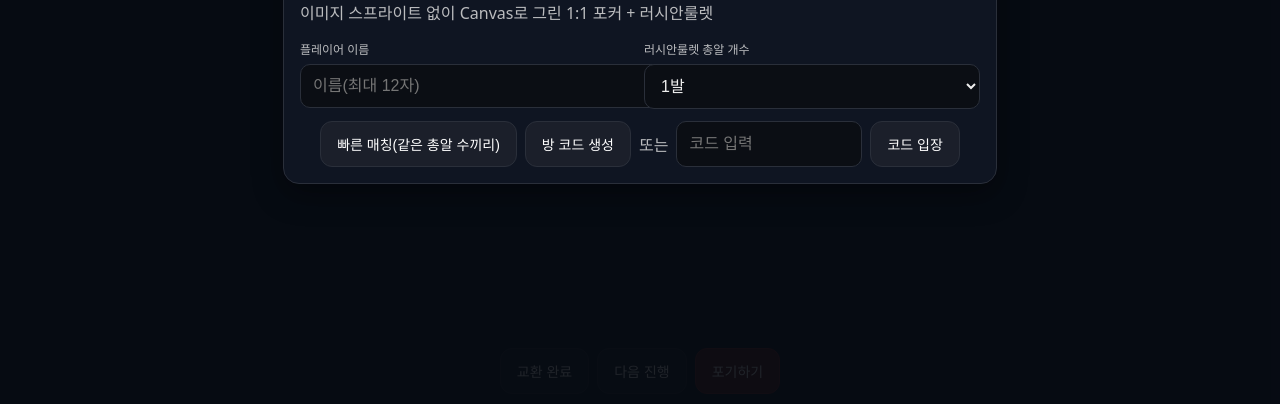
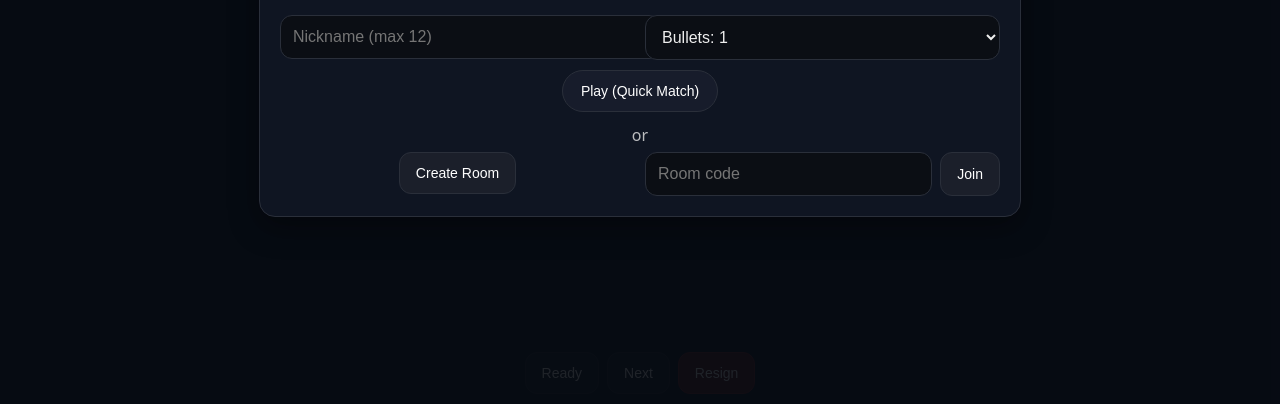
Before and after one commit to kominho4576-commits/HOLDEMnSHOT, a website: page index.html in a window 1280 px wide. Shown: the part 397-801 px from the top of the page. Drawn offline with Linux system fonts and the light colour scheme.

Commit message:
Update index.html

```diff
--- a/index.html
+++ b/index.html
@@ -1,5 +1,5 @@
 <!doctype html>
-<html lang="ko">
+<html lang="en">
 <head>
   <meta charset="utf-8"/>
   <meta name="viewport" content="width=device-width,initial-scale=1,maximum-scale=1,user-scalable=no,viewport-fit=cover"/>
@@ -9,35 +9,44 @@
   <style>
     :root { --banner-h: 64px; }
     @media (min-width: 768px){ :root { --banner-h: 90px; } }
-    html,body{margin:0;height:100%;background:#0b0e14;color:#e6e6e6;font-family:system-ui,-apple-system,'Segoe UI',Roboto,'Noto Sans KR',sans-serif;}
+    html,body{margin:0;height:100%;background:#0b0e14;color:#e6e6e6;font-family:system-ui,-apple-system,'Segoe UI',Roboto,'Noto Sans',sans-serif;}
     body{padding-top: env(safe-area-inset-top); padding-bottom: env(safe-area-inset-bottom);}
     #banner{height:var(--banner-h);display:flex;align-items:center;justify-content:center;background:#0b0e14;border-bottom:1px solid #222;position:sticky;top:0;z-index:3;}
     #wrap{position:relative;height:calc(100dvh - var(--banner-h) - env(safe-area-inset-top));}
     canvas{display:block;width:100%;height:100%;background:#0b0e14;touch-action:manipulation}
+    /* top chips */
     #topbar{position:absolute;top:8px;left:50%;transform:translateX(-50%);display:flex;gap:8px;z-index:2;flex-wrap:wrap;justify-content:center}
     .chip{background:#101420;border:1px solid #2a2f3a;border-radius:10px;padding:6px 10px;font-size:12px}
-    #log{position:absolute;left:8px;top:8px;width:min(320px,40vw);max-height:30vh;overflow:auto;font-size:12px;padding:8px;background:#101420;border:1px solid #2a2f3a;border-radius:10px;z-index:2;display:none}
+    /* bottom buttons */
+    #uiBottom{position:absolute;inset:auto 0 0 0;display:flex;gap:8px;padding:10px;justify-content:center;z-index:2;pointer-events:none;flex-wrap:wrap}
+    #uiBottom .btn{pointer-events:auto}
     .btn{background:#1b1f2a;border:1px solid #2a2f3a;color:#fff;padding:12px 16px;border-radius:12px;cursor:pointer;font-size:14px}
     .btn:disabled{opacity:.4;cursor:not-allowed}
-    #uiBottom{position:absolute;inset:auto 0 0 0;display:flex;gap:8px;padding:10px;justify-content:center;z-index:2;pointer-events:none;flex-wrap:wrap}
-    #uiBottom .btn{pointer-events:auto}
-    /* 오버레이 */
+    .danger{background:#5a1f1f;border-color:#7a2b2b}
+    /* overlays */
     .overlay{position:absolute;inset:0;display:flex;align-items:center;justify-content:center;background:rgba(5,8,14,.75);z-index:4}
-    .panel{width:min(680px,92vw);background:#0f1522;border:1px solid #2a2f3a;border-radius:16px;padding:16px;box-shadow:0 10px 30px rgba(0,0,0,.4)}
-    .row{display:flex;gap:8px;flex-wrap:wrap}
-    .col{flex:1 1 200px}
-    input,select{width:100%;background:#0b0e14;color:#eee;border:1px solid #2a2f3a;border-radius:10px;padding:12px;font-size:16px}
-    h1,h2{margin:.3em 0}
+    .panel{width:min(720px,92vw);background:#0f1522;border:1px solid #2a2f3a;border-radius:16px;padding:20px;box-shadow:0 10px 30px rgba(0,0,0,.4)}
+    .row{display:flex;gap:10px;flex-wrap:wrap}
+    .col{flex:1 1 240px}
+    input,select{width:100%;background:#0b0e14;color:#eee;border:1px solid #2a2f3a;border-radius:12px;padding:12px;font-size:16px}
+    h1{margin:.2em 0;font-weight:800;letter-spacing:.5px}
+    .subtitle{opacity:.85;margin:.6em 0 1em}
     .center{display:flex;gap:8px;justify-content:center;flex-wrap:wrap}
-    .label{font-size:12px;opacity:.8;margin-bottom:6px}
-    .hero{font-size:18px}
-    .danger{background:#5a1f1f;border-color:#7a2b2b}
-    .ok{background:#1f5a2b;border-color:#2b7a3a}
     .muted{opacity:.8}
+    /* home hero like slither */
+    .logo{font-size:48px;font-weight:900;letter-spacing:.5px;background:linear-gradient(90deg,#8a7cff,#2dd4bf);-webkit-background-clip:text;background-clip:text;color:transparent;text-shadow:0 4px 20px rgba(45,212,191,.15)}
+    .pill{border-radius:24px;padding:12px 18px;background:#171c2b;border:1px solid #2a2f3a}
+    /* spinner */
+    .spinner{width:56px;height:56px;border-radius:50%;border:6px solid rgba(255,255,255,.15);border-top-color:#8a7cff;animation:spin 0.9s linear infinite;margin:16px auto}
+    @keyframes spin{to{transform:rotate(360deg)}}
   </style>
 </head>
 <body>
-  <div id="banner"><div style="width:728px;max-width:92vw;height:100%;display:flex;align-items:center;justify-content:center"><span class="muted">[Banner Ad Slot]</span></div></div>
+  <div id="banner">
+    <div style="width:728px;max-width:92vw;height:100%;display:flex;align-items:center;justify-content:center">
+      <span class="muted">[Banner Ad Slot]</span>
+    </div>
+  </div>
 
   <div id="wrap">
     <canvas id="game"></canvas>
@@ -48,57 +57,71 @@
       <div class="chip" id="ws">WS: auto</div>
     </div>
 
-    <pre id="log"></pre>
-
     <div id="uiBottom">
-      <button class="btn" id="btnExchange" disabled>교환 완료</button>
-      <button class="btn" id="btnNext" disabled>다음 진행</button>
-      <button class="btn danger" id="btnResign" disabled>포기하기</button>
+      <button class="btn" id="btnReady" disabled>Ready</button>
+      <button class="btn" id="btnNext"  disabled>Next</button>
+      <button class="btn danger" id="btnResign" disabled>Resign</button>
     </div>
 
-    <!-- ▶ 입장/설정 오버레이 -->
-    <div class="overlay" id="ovrLobby">
-      <div class="panel">
-        <h1>Hold’em&SHOT (.io)</h1>
-        <p class="muted">이미지 스프라이트 없이 Canvas로 그린 1:1 포커 + 러시안룰렛</p>
-        <div class="row">
+    <!-- Home / Lobby -->
+    <div class="overlay" id="ovrHome">
+      <div class="panel" style="text-align:center">
+        <div class="logo">Hold’em & SHOT</div>
+        <div class="subtitle">1v1 Hold’em + Russian Roulette</div>
+
+        <div class="row" style="margin:10px 0 6px">
           <div class="col">
-            <div class="label">플레이어 이름</div>
-            <input id="inpName" maxlength="12" placeholder="이름(최대 12자)" />
+            <input id="inpName" maxlength="12" placeholder="Nickname (max 12)"/>
           </div>
           <div class="col">
-            <div class="label">러시안룰렛 총알 개수</div>
-            <select id="selBullets">
-              <option value="1">1발</option>
-              <option value="2">2발</option>
-              <option value="3">3발</option>
+            <select id="selBullets" title="Bullets">
+              <option value="1">Bullets: 1</option>
+              <option value="2">Bullets: 2</option>
+              <option value="3">Bullets: 3</option>
             </select>
           </div>
         </div>
-        <div class="center" style="margin-top:12px">
-          <button class="btn" id="btnQuick">빠른 매칭(같은 총알 수끼리)</button>
-          <button class="btn" id="btnCreate">방 코드 생성</button>
-          <span style="align-self:center" class="muted">또는</span>
-          <input id="inpCode" placeholder="코드 입력" style="width:160px"/>
-          <button class="btn" id="btnJoin">코드 입장</button>
+
+        <div class="center" style="margin-top:10px">
+          <button class="btn pill" id="btnPlay">Play (Quick Match)</button>
+        </div>
+
+        <div class="center muted" style="margin:12px 0 6px">or</div>
+
+        <div class="row">
+          <div class="col">
+            <button class="btn" id="btnCreate">Create Room</button>
+          </div>
+          <div class="col" style="display:flex;gap:8px">
+            <input id="inpCode" placeholder="Room code" style="flex:1"/>
+            <button class="btn" id="btnJoin">Join</button>
+          </div>
         </div>
       </div>
     </div>
 
-    <!-- ▶ 러시안룰렛/결과 오버레이 -->
+    <!-- Connecting -->
+    <div class="overlay" id="ovrConnecting" style="display:none">
+      <div class="panel" style="text-align:center">
+        <h1>Connecting…</h1>
+        <div class="spinner"></div>
+        <div class="muted" id="connDesc">Searching players…</div>
+      </div>
+    </div>
+
+    <!-- Modal (Showdown / Roulette / End) -->
     <div class="overlay" id="ovrModal" style="display:none">
       <div class="panel" id="modalContent"></div>
     </div>
   </div>
 
-  <!-- WS 엔드포인트(필요시 변경) -->
+  <!-- WebSocket endpoint (change if needed) -->
   <script>window.WS_URL = "wss://holdemnshot.onrender.com/ws";</script>
 
-  <!-- SW 등록 & 설치 버튼 등 -->
+  <!-- SW & mobile quirks -->
   <script>
     if ('serviceWorker' in navigator) { navigator.serviceWorker.register('sw.js'); }
-    // iOS 줌 방지
-    document.addEventListener('gesturestart', e=>e.preventDefault());
+    document.addEventListener('gesturestart', e=>e.preventDefault()); // iOS zoom
   </script>
 
   <script type="module" src="client.js"></script>
```
